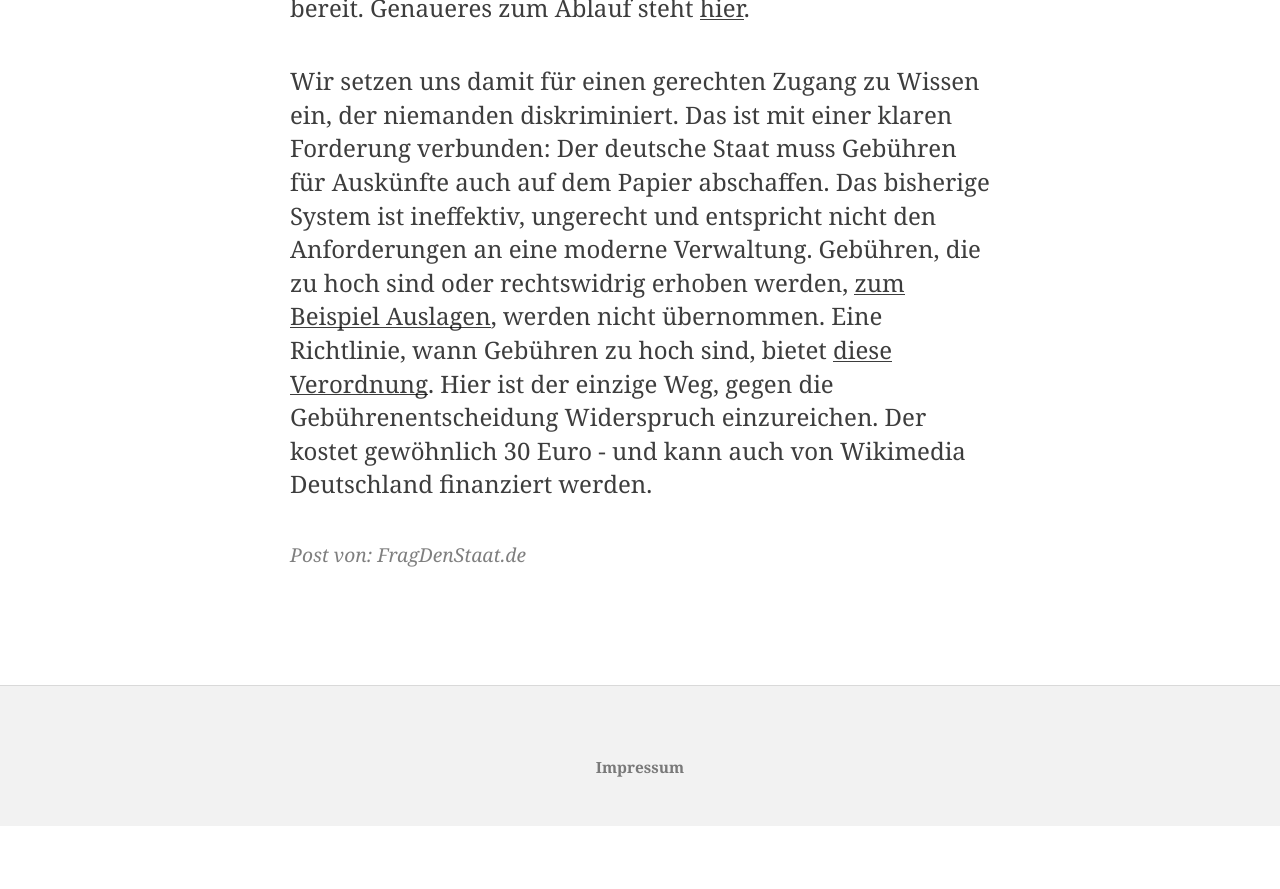
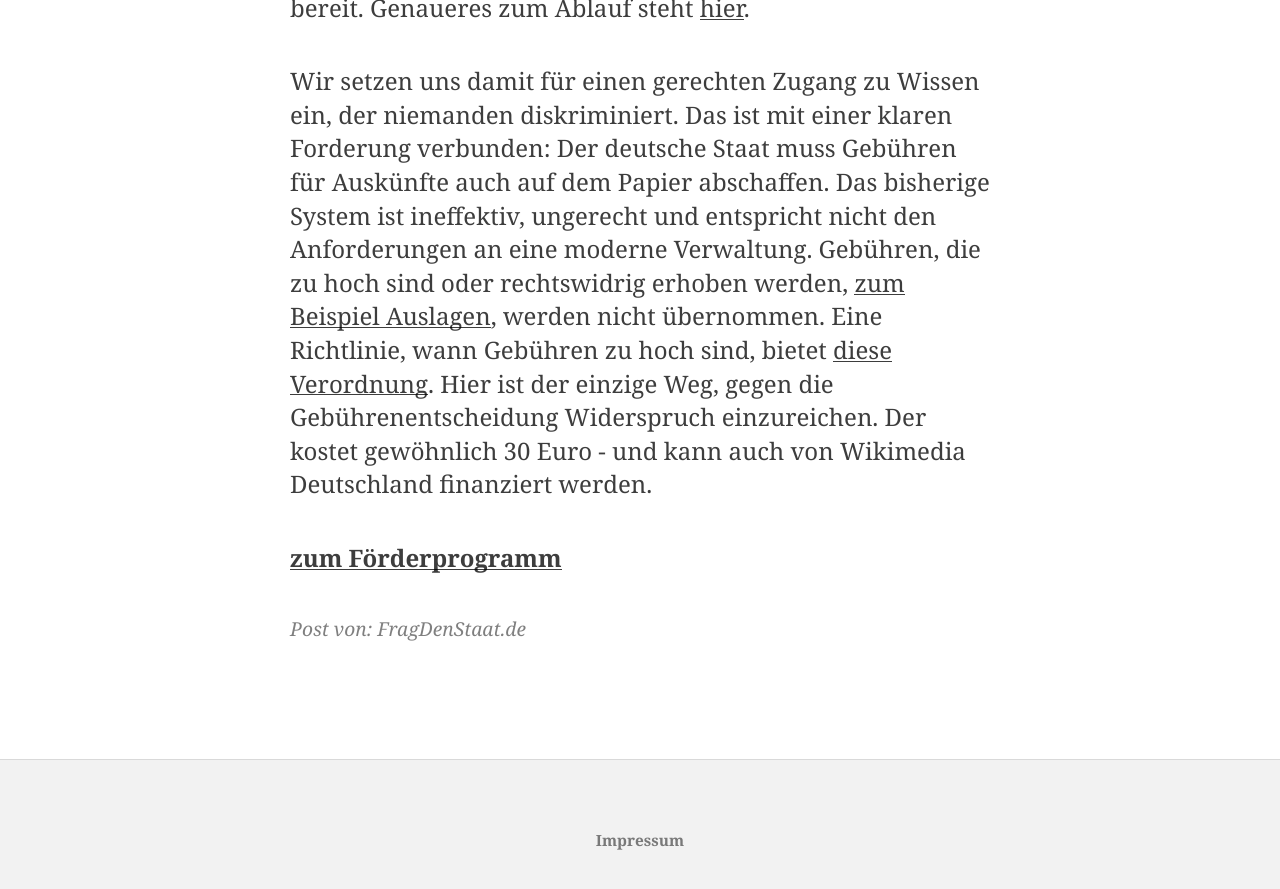
Before and after one commit to okfde/blog.fragdenstaat.de, a Jekyll site: the page built from _posts/2016/2016-12-19-foerderprogramm-informationsfreiheitsgesetz.md, in a window 1280 px wide and 900 px high, scrolled down 1867 px. Shown: the top 889 px of the window. Built offline with Jekyll 4.4.1, drawn with Linux system fonts in a browser that asks for light colours; before the commit the page ends 2693 px from its top, so only the background shows below that.

Commit message:
Update 2016-12-19-foerderprogramm-informationsfreiheitsgesetz.md

```diff
--- a/_posts/2016/2016-12-19-foerderprogramm-informationsfreiheitsgesetz.md
+++ b/_posts/2016/2016-12-19-foerderprogramm-informationsfreiheitsgesetz.md
@@ -15,7 +15,9 @@ tags:
 
 **Das ist in Europa einmalig:** In keinem anderen Land werden regelmäßig Gebühren für Auskünfte verlangt. Vor allem Menschen ohne hohes Einkommen sind damit de facto vom Zugang zu staatlichen Informationen ausgeschlossen.
 
-**Das ändern wir jetzt!** Über Wikimedia Deutschland könnt ihr euch diese Gebühren in einem Pilotprogramm mit einem formlosen Antrag erstatten lassen, sofern die Informationen für die Wikipedia, Wikidata oder andere Wikimedia-Projekte relevant sind und anschließend dort eingepflegt werden. Dazu steht zunächst ein Budget in Höhe von 5.000 Euro bereit. Genaueres zum Ablauf steht <a href="[https://de.wikipedia.org/wiki/Wikipedia:F%C3%B6rderung/Geb%C3%BChrenerstattungen_f%C3%BCr_Anfragen_nach_Informationsfreiheitsgesetz">hier</a>.
+**Das ändern wir jetzt!** Über Wikimedia Deutschland könnt ihr euch diese Gebühren in einem Pilotprogramm mit einem formlosen Antrag erstatten lassen, sofern die Informationen für die Wikipedia, Wikidata oder andere Wikimedia-Projekte relevant sind und anschließend dort eingepflegt werden. Dazu steht zunächst ein Budget in Höhe von 5.000 Euro bereit. Genaueres zum Ablauf steht [hier](https://de.wikipedia.org/wiki/Wikipedia:F%C3%B6rderung/Geb%C3%BChrenerstattungen_f%C3%BCr_Anfragen_nach_Informationsfreiheitsgesetz).
 
 Wir setzen uns damit für einen gerechten Zugang zu Wissen ein, der niemanden diskriminiert. Das ist mit einer klaren Forderung verbunden: Der deutsche Staat muss Gebühren für Auskünfte auch auf dem Papier abschaffen. Das bisherige System ist ineffektiv, ungerecht und entspricht nicht den Anforderungen an eine moderne Verwaltung.
 Gebühren, die zu hoch sind oder rechtswidrig erhoben werden, <a href="http://bverwg.de/presse/pressemitteilungen/pressemitteilung.php?jahr=2016&nr=87">zum Beispiel Auslagen</a>, werden nicht übernommen. Eine Richtlinie, wann Gebühren zu hoch sind, bietet <a href="https://www.gesetze-im-internet.de/ifggebv/">diese Verordnung</a>. Hier ist der einzige Weg, gegen die Gebührenentscheidung Widerspruch einzureichen. Der kostet gewöhnlich 30 Euro - und kann auch von Wikimedia Deutschland finanziert werden.
+
+**[zum Förderprogramm](https://de.wikipedia.org/wiki/Wikipedia:F%C3%B6rderung/Geb%C3%BChrenerstattungen_f%C3%BCr_Anfragen_nach_Informationsfreiheitsgesetz)**
```
